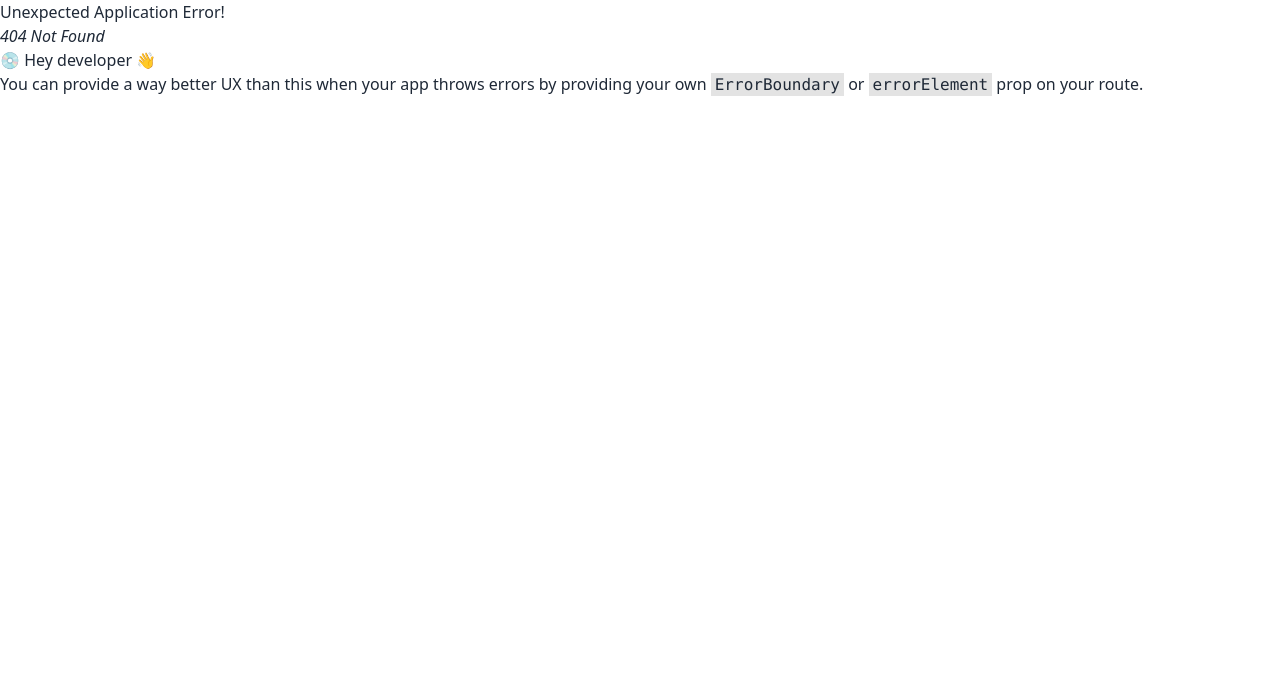
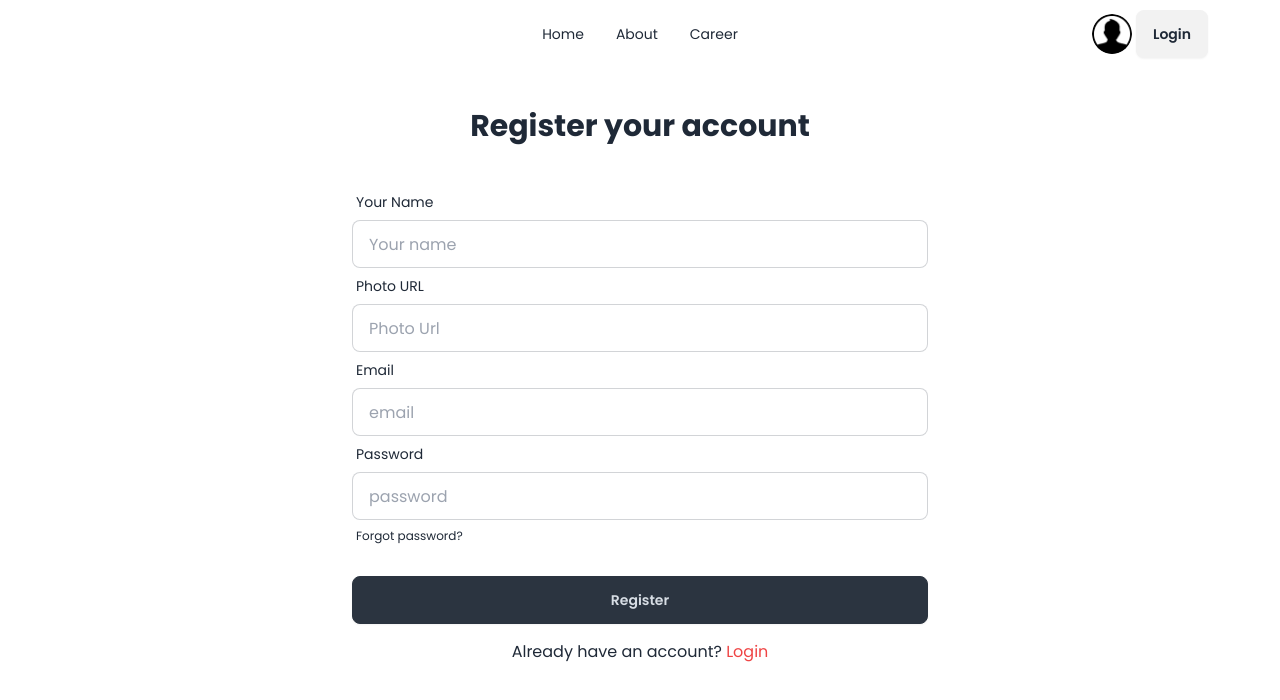
Before and after one commit to Rakibul12356/News-layout-project, a React (Vite) app: page /register in a window 1280 px wide. Before the commit this address had no page. Shown: the top 700 px of the page. Built offline with nearby package versions, Linux system fonts and the light colour scheme.

Commit message:
Login and registration page complite

```diff
--- /dev/null
+++ b/src/pages/Register/Register.jsx
@@ -0,0 +1,60 @@
+import { Link } from "react-router-dom";
+import Navbar from "../shared/Navbar";
+
+
+const Register = () => {
+    const handleRegister = e =>{
+        e.preventDefault()
+      console.log(e.currentTarget);
+      const form = new FormData(e.currentTarget);
+      console.log(form.get('email'))
+    }
+    return (
+        <div>
+            <Navbar></Navbar>
+           <div>
+                <h2 className="text-3xl my-10 text-center font-bold">Register your account</h2>
+                <form onSubmit={handleRegister}  className="md:w-3/4 lg:w-1/2 mx-auto">
+                    <div className="form-control">
+                        <label className="label">
+                            <span className="label-text">Your Name</span>
+                        </label>
+                        <input type="text"
+                        name="name" placeholder="Your name" className="input input-bordered" required />
+                    </div>
+                    <div className="form-control">
+                        <label className="label">
+                            <span className="label-text">Photo URL</span>
+                        </label>
+                        <input type="text"
+                        name="photo" placeholder="Photo Url" className="input input-bordered" required />
+                    </div>
+                    <div className="form-control">
+                        <label className="label">
+                            <span className="label-text">Email</span>
+                        </label>
+                        <input type="email"
+                        name="email" placeholder="email" className="input input-bordered" required />
+                    </div>
+                    <div className="form-control">
+                        <label className="label">
+                            <span className="label-text">Password</span>
+                        </label>
+                        <input type="password" placeholder="password"
+                        name="password"
+                         className="input input-bordered" required />
+                        <label className="label">
+                            <a href="#" className="label-text-alt link link-hover">Forgot password?</a>
+                        </label>
+                    </div>
+                    <div className="form-control mt-6">
+                        <button className="btn btn-neutral">Register</button>
+                    </div>
+                </form>
+                <p className="text-center mt-4">Already have an account? <Link className="text-red-500" to="/login">Login</Link></p>
+            </div>
+        </div>
+    );
+};
+
+export default Register;
--- /dev/null
+++ b/src/pages/login/Login.jsx
@@ -0,0 +1,49 @@
+import { Link } from "react-router-dom";
+import Navbar from "../shared/Navbar";
+
+
+const Login = () => {
+    const handleLogin = e =>{
+        e.preventDefault()
+      console.log(e.currentTarget);
+      const form = new FormData(e.currentTarget);
+      console.log(form.get('email'))
+    }
+    return (
+        <div>
+            <Navbar></Navbar>
+            <div>
+                <h2 className="text-3xl my-10 text-center font-bold">Login your account</h2>
+                <form onSubmit={handleLogin} className="md:w-3/4 lg:w-1/2 mx-auto">
+                    <div className="form-control">
+                        <label className="label">
+                            <span className="label-text">Email</span>
+                        </label>
+                        <input type="email"
+                        name="email" placeholder="email" className="input input-bordered" required />
+                    </div>
+                    <div className="form-control">
+                        <label className="label">
+                            <span className="label-text">Password</span>
+                        </label>
+                        <input type="password" placeholder="password"
+                        name="password"
+                         className="input input-bordered" required />
+                        <label className="label">
+                            <a href="#" className="label-text-alt link link-hover">Forgot password?</a>
+                        </label>
+                    </div>
+                    <div className="form-control mt-6">
+                        <button className="btn btn-neutral">Login</button>
+                    </div>
+                </form>
+                <p className="text-center mt-4">Don't have an account? <Link className="text-red-500" to="/register">Register</Link></p>
+            </div>
+
+
+        </div>
+
+    );
+};
+
+export default Login;
--- a/src/pages/shared/Navbar.jsx
+++ b/src/pages/shared/Navbar.jsx
@@ -46,7 +46,7 @@
                             src={user_icon} />
                     </div>
                 </div>
-                <Link><button className="btn">Login</button></Link>
+                <Link to="/login"><button className="btn">Login</button></Link>
             </div>
         </div>
     );
```
Also changed, not shown: src/Routes/Routes.jsx (+10 -0 lines).
